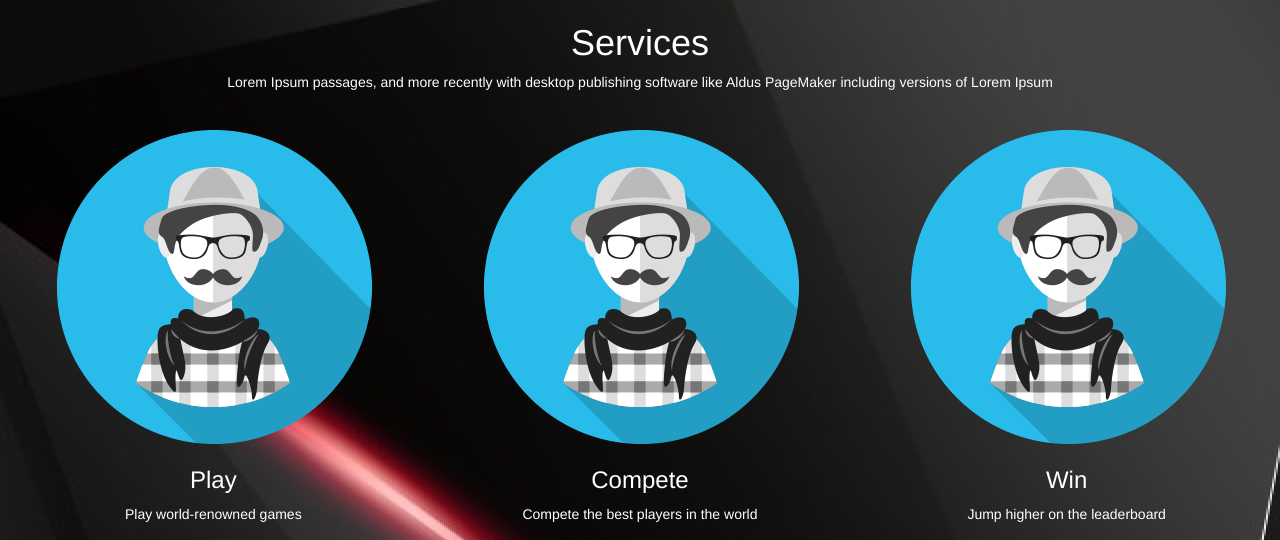
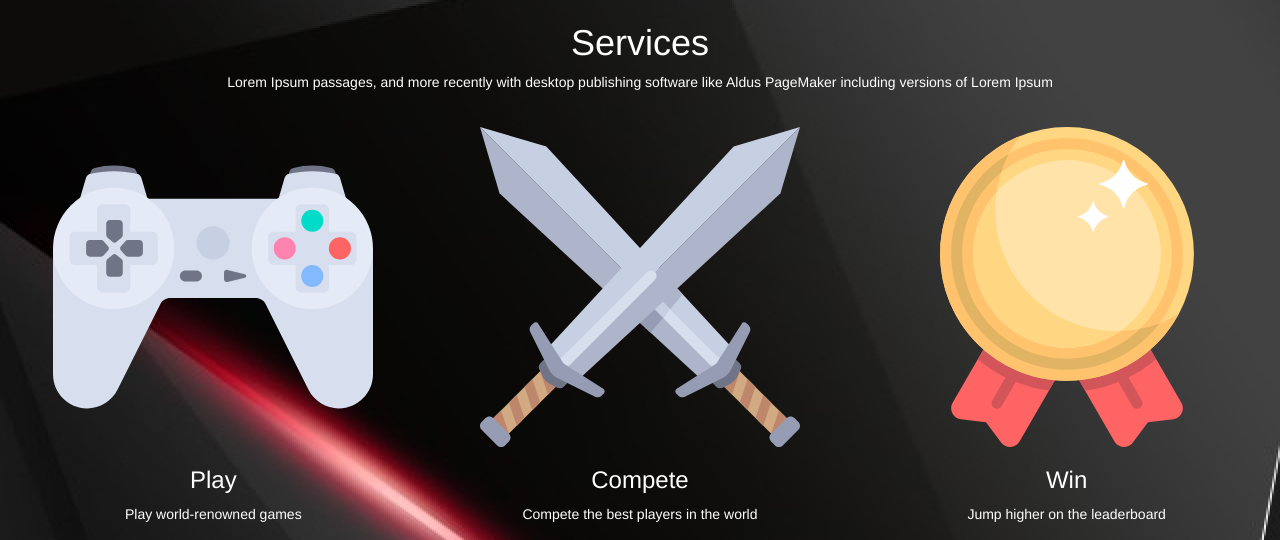
Before and after one commit to trpandit/The-Gaming-Portal, a plain HTML site: page index.html in a window 1280 px wide. Shown: the part 2260-2800 px from the top of the page. Drawn offline with nearby package versions, Linux system fonts and the light colour scheme.

Commit message:
Clean code, add new images for services

```diff
--- a/index.html
+++ b/index.html
@@ -4,20 +4,15 @@
     <meta charset="utf-8">
     <meta http-equiv="X-UA-Compatible" content="IE=edge">
     <meta name="viewport" content="width=device-width, initial-scale=1">
-    <!-- The above 3 meta tags *must* come first in the head; any other head content must come *after* these tags -->
     <title>The Gaming Portal</title>
 
-    <!-- Bootstrap -->
     <link href="css/bootstrap.min.css" rel="stylesheet">
     <link href="css/style.css" rel="stylesheet">
     <link href="css/animate.min.css" rel="stylesheet">
     <link href="js/wow.min.js" rel="script">
-    <!-- HTML5 shim and Respond.js for IE8 support of HTML5 elements and media queries -->
-    <!-- WARNING: Respond.js doesn't work if you view the page via file:// -->
-    <!--[if lt IE 9]>
+
     <script src="https://oss.maxcdn.com/html5shiv/3.7.3/html5shiv.min.js"></script>
     <script src="https://oss.maxcdn.com/respond/1.4.2/respond.min.js"></script>
-    <![endif]-->
 </head>
 <body>
 
@@ -52,7 +47,6 @@
 <div id="header" class="header navbar-header">
     <div class="container-fluid">
         <div class="row myheader">
-            <!--<img src="arkham.jpg"/>-->
             <div class="jumbotron col">
                 <h1 class="wow bounceInLeft" data-wow-delay="0.5s">The Gaming Portal</h1>
                 <p class="wow bounceInUp" data-wow-delay="1s">Lorem Ipsum is simply dummy text of the printing and
@@ -127,7 +121,7 @@
     </div>
 </div>
 
-<!---->
+<!--Services-->
 <div class="services" id="services">
     <div class="container-fluid">
         <div class="row services-title">
@@ -142,17 +136,17 @@
 
         <div class="row">
             <div class="col-lg-4 col-md-4 services-content wow flipInX" data-wow-delay="0.4s">
-                <img src="img/login_face.png">
+                <img src="img/playIcon.svg" width="320" height="320">
                 <h3>Play</h3>
                 <p>Play world-renowned games</p>
             </div>
             <div class="col-lg-4 col-md-4 services-content wow flipInX" data-wow-delay="0.8s">
-                <img src="img/login_face.png">
+                <img src="img/Compete.svg" width="320" height="320">
                 <h3>Compete</h3>
                 <p>Compete the best players in the world</p>
             </div>
             <div class="col-lg-4 col-md-4 services-content wow flipInX" data-wow-delay="1.2s">
-                <img src="img/login_face.png">
+                <img src="img/winIcon.svg" width="320" height="320">
                 <h3>Win</h3>
                 <p>Jump higher on the leaderboard</p>
             </div>
```
Also changed, not shown: img/Compete.svg (added), img/playIcon.svg (added), img/winIcon.svg (added).
